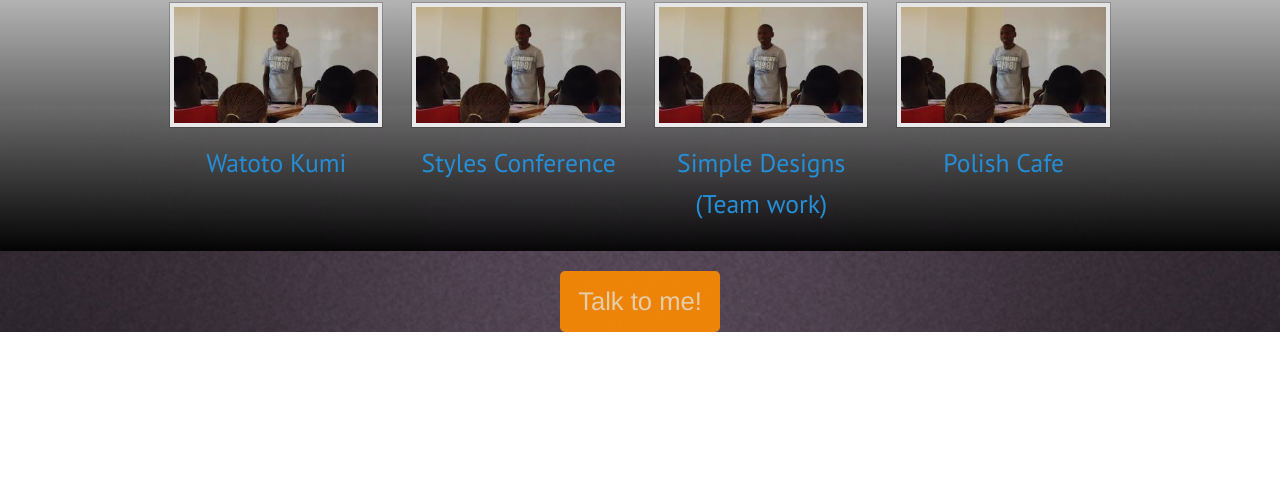
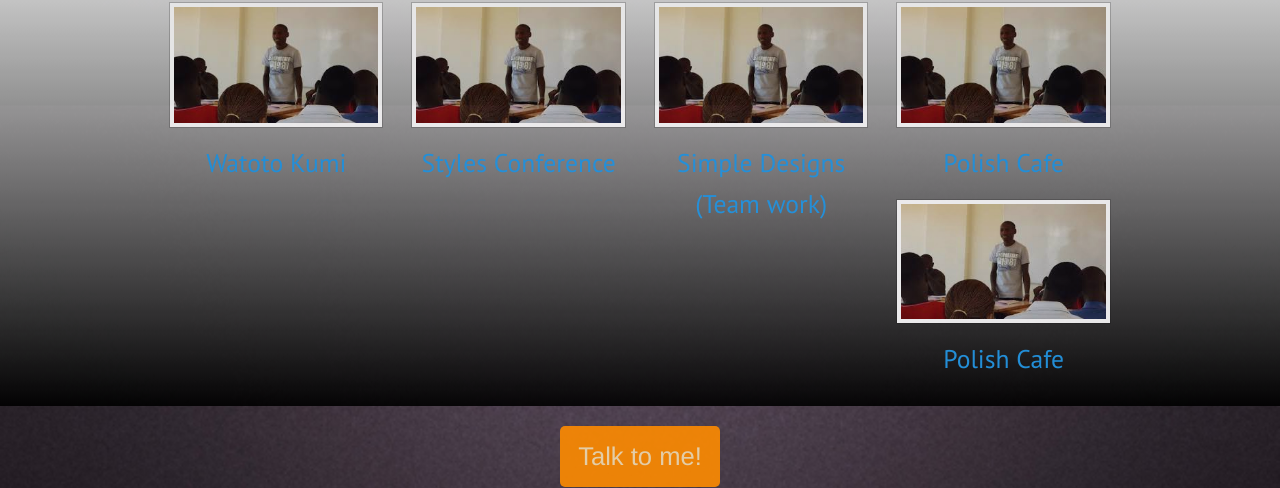
Before and after one commit to victsomie/victorsite, a plain HTML site: page index.html in a window 1280 px wide. Shown: the part 695-1183 px from the top of the page. Before the commit the page ends 1027 px from the top, so only its background shows below. Drawn offline with nearby package versions, Linux system fonts and the light colour scheme.

Commit message:
Added link to sited added

```diff
--- a/index.html
+++ b/index.html
@@ -126,6 +126,12 @@
           <p>Polish Cafe</p>
         </div>
       </a>
+      <a href="http://victsomie.github.io/Hakuna-Matata" target="_blank">
+        <div class="column small-12 large-3 hvr-float">
+          <img class="thumbnail" src="img/vic.jpg">
+          <p>Polish Cafe</p>
+        </div>
+      </a>
 
     </div>
   </div>
```
